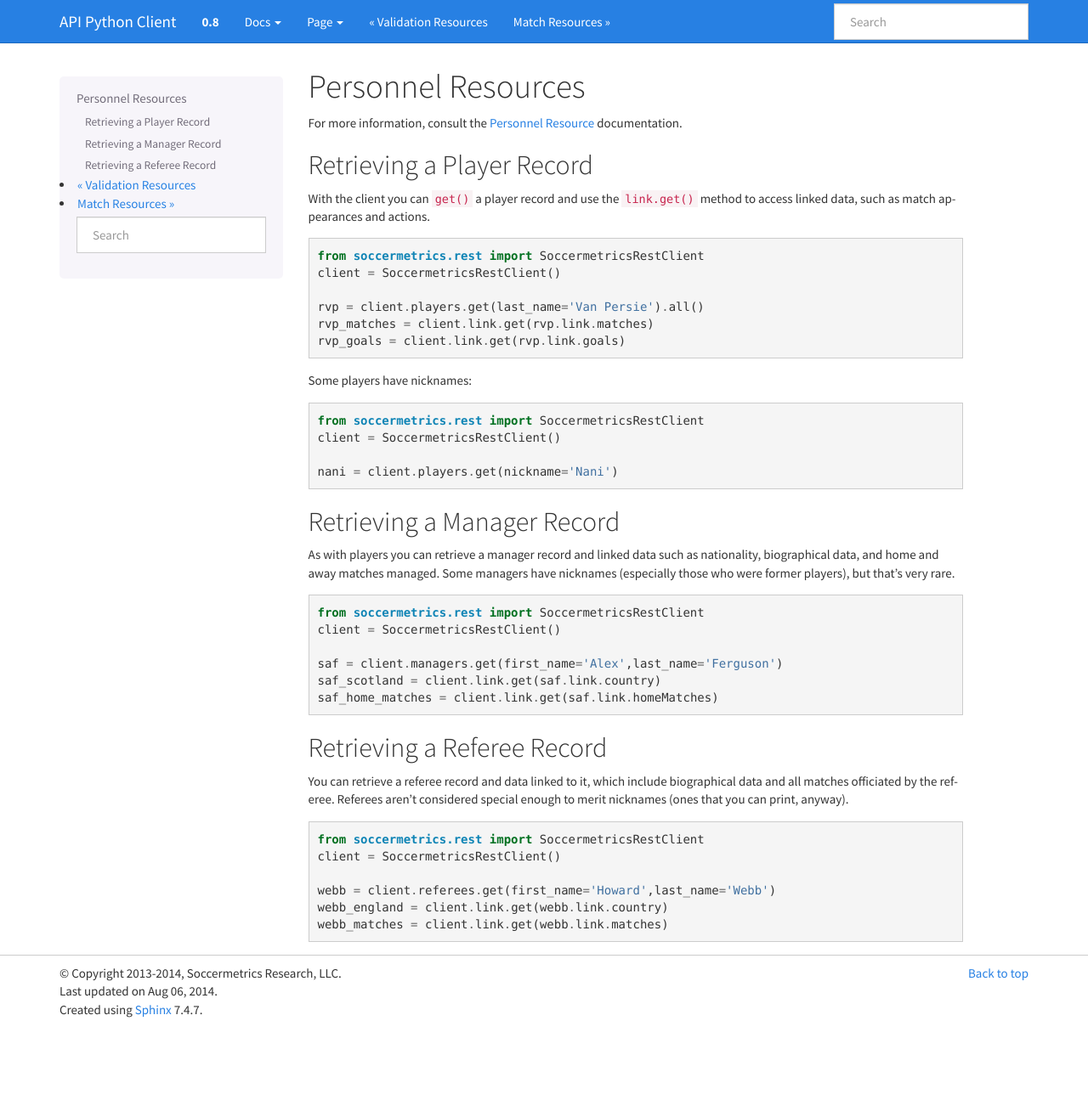
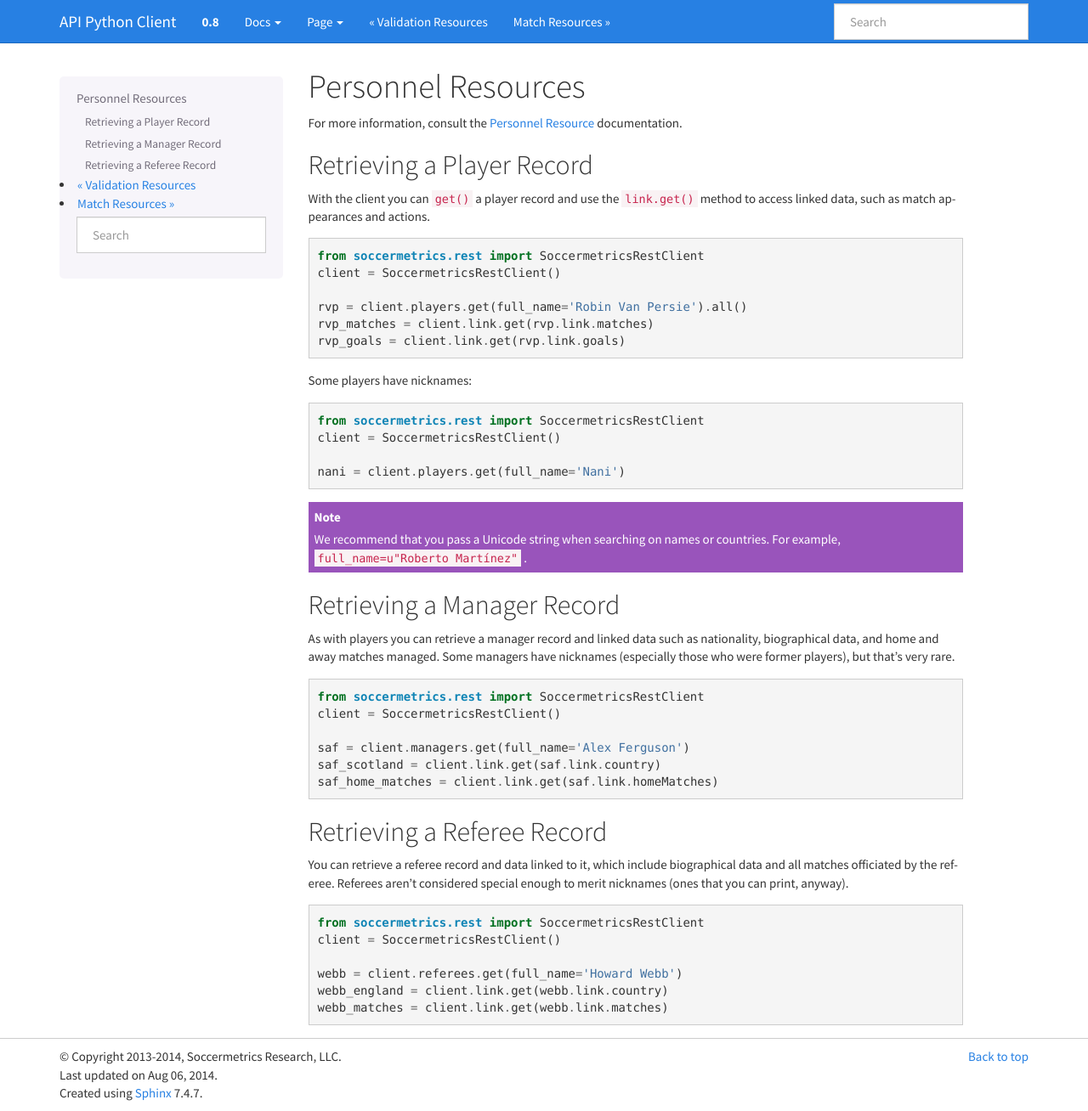
Before and after one commit to soccermetrics/soccermetrics-client-py, a Sphinx documentation site: the page built from docs/source/guide/personnel.rst, in a window 1280 px wide and 1308 px high. Shown: the whole window at 85% size. Built offline with Sphinx 7.4.7, drawn with Linux system fonts in a browser that asks for light colours.

Commit message:
Correct personnel documentation - players/managers/referees search on full_name only

```diff
--- a/docs/source/guide/personnel.rst
+++ b/docs/source/guide/personnel.rst
@@ -16,7 +16,7 @@ to access linked data, such as match appearances and actions.
     from soccermetrics.rest import SoccermetricsRestClient
     client = SoccermetricsRestClient()
 
-    rvp = client.players.get(last_name='Van Persie').all()
+    rvp = client.players.get(full_name='Robin Van Persie').all()
     rvp_matches = client.link.get(rvp.link.matches)
     rvp_goals = client.link.get(rvp.link.goals)
 
@@ -26,8 +26,12 @@ Some players have nicknames:
     from soccermetrics.rest import SoccermetricsRestClient
     client = SoccermetricsRestClient()
 
-    nani = client.players.get(nickname='Nani')
+    nani = client.players.get(full_name='Nani')
 
+.. note::
+
+    We recommend that you pass a Unicode string when searching on names
+    or countries.  For example, ``full_name=u"Roberto Martínez"`` .
 
 Retrieving a Manager Record
 ---------------------------
@@ -41,7 +45,7 @@ that's very rare.
     from soccermetrics.rest import SoccermetricsRestClient
     client = SoccermetricsRestClient()
 
-    saf = client.managers.get(first_name='Alex',last_name='Ferguson')
+    saf = client.managers.get(full_name='Alex Ferguson')
     saf_scotland = client.link.get(saf.link.country)
     saf_home_matches = client.link.get(saf.link.homeMatches)
 
@@ -58,7 +62,7 @@ anyway).
     from soccermetrics.rest import SoccermetricsRestClient
     client = SoccermetricsRestClient()
 
-    webb = client.referees.get(first_name='Howard',last_name='Webb')
+    webb = client.referees.get(full_name='Howard Webb')
     webb_england = client.link.get(webb.link.country)
     webb_matches = client.link.get(webb.link.matches)
 
```
